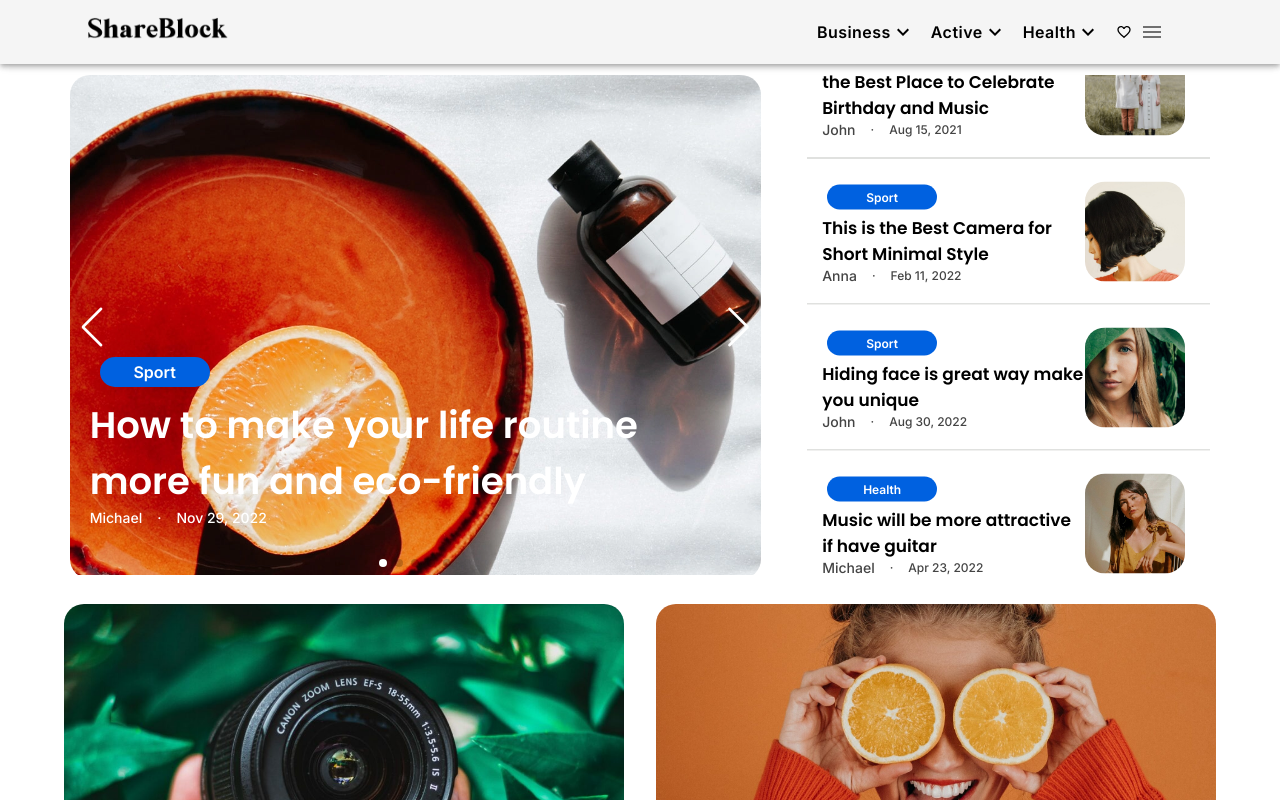
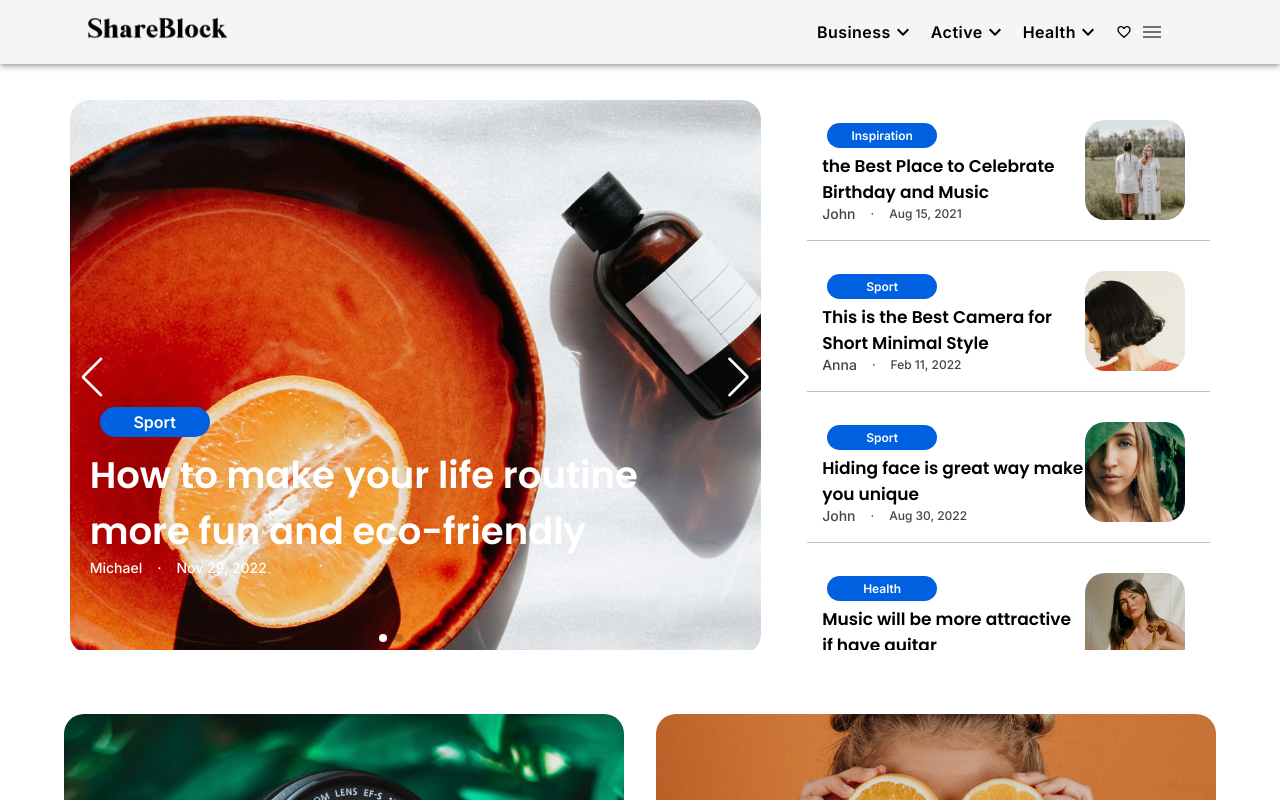
Before and after one commit to marianabalanchuk/blog-project, a React (Create React App) app: page / in a window 1280 px wide. Shown: the top 800 px of the page. Built offline with nearby package versions, Linux system fonts and the light colour scheme.

Commit message:
made slides scroll on mousewheel, improved styling

```diff
--- a/src/components/HomeSlider/MainHomeSlider.scss
+++ b/src/components/HomeSlider/MainHomeSlider.scss
@@ -8,7 +8,7 @@
     img {
         width: 100%;
         object-fit: cover;
-        max-height: 500px;
+        max-height: 550px;
         object-position: center;
         aspect-ratio: 1;
         position: relative;
--- a/src/components/HomeSlider/SideHomeSlider.scss
+++ b/src/components/HomeSlider/SideHomeSlider.scss
@@ -1,12 +1,12 @@
 .side-slider {
     max-width: 35%;
-    max-height: 500px;
+    max-height: 550px;
 }
 .side-swiper-slide {
     display: flex;
     border-bottom: 1px solid #c1c3bf;
     height: fit-content;
-    padding: 10px 15px;
+    padding: 5px 15px;
     align-items: center;
     width: fit-content;
     img {
--- a/src/components/HomeSlider/SideHomeSlider.tsx
+++ b/src/components/HomeSlider/SideHomeSlider.tsx
@@ -7,6 +7,10 @@ import 'swiper/css/scrollbar'
 import moment from 'moment'
 import './SideHomeSlider.scss'
 import ArticlesArray from 'utils/ArticlesArray'
+import SwiperCore, { Mousewheel } from 'swiper'
+import { faL } from '@fortawesome/free-solid-svg-icons'
+
+SwiperCore.use([Mousewheel])
 
 type Props = {
     title: string
@@ -16,18 +20,18 @@ type Props = {
     image: string
     sideslider: boolean
 }
-function MainHomeSlider() {
+function SideHomeSlider() {
     return (
         <Swiper
             modules={[Scrollbar, A11y]}
-            spaceBetween={0}
+            spaceBetween={10}
             slidesPerView={4}
-            centeredSlides={true}
-            centeredSlidesBounds={true}
+            loop={true}
             scrollbar={{ draggable: true, hide: true }}
-            mousewheel={true}
             direction="vertical"
             className="side-slider"
+            mousewheel={{ sensitivity: 15 }}
+            speed={200}
         >
             {ArticlesArray.map(
                 ({ id, title, category, author, date, image, sideslider }) => {
@@ -70,4 +74,4 @@ function MainHomeSlider() {
     )
 }
 
-export default MainHomeSlider
+export default SideHomeSlider
--- a/src/container/Main/Main.scss
+++ b/src/container/Main/Main.scss
@@ -1,7 +1,8 @@
 .main-container {
-    margin-top: 75px;
+    margin-top: 100px;
 }
 .home-sliders-container {
     display: flex;
     gap: 35px;
+    margin-bottom: 35px;
 }
```
